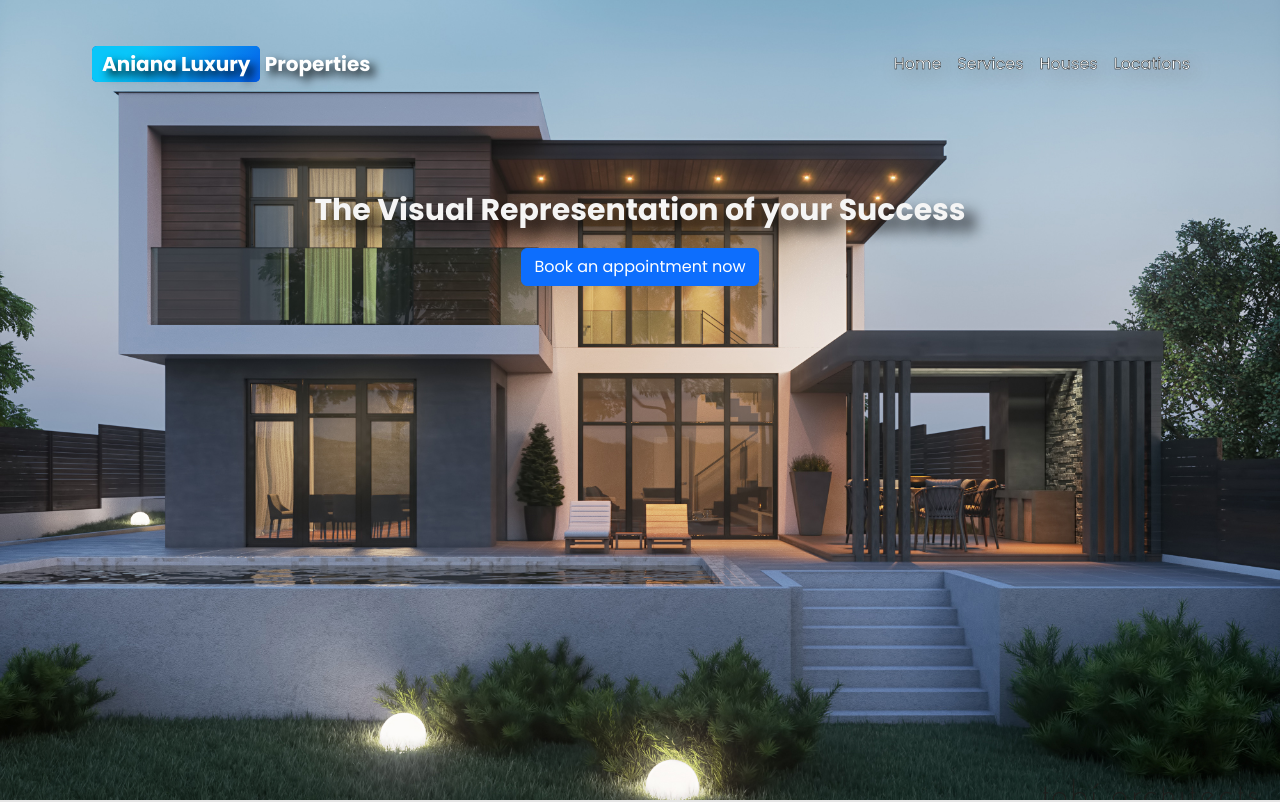
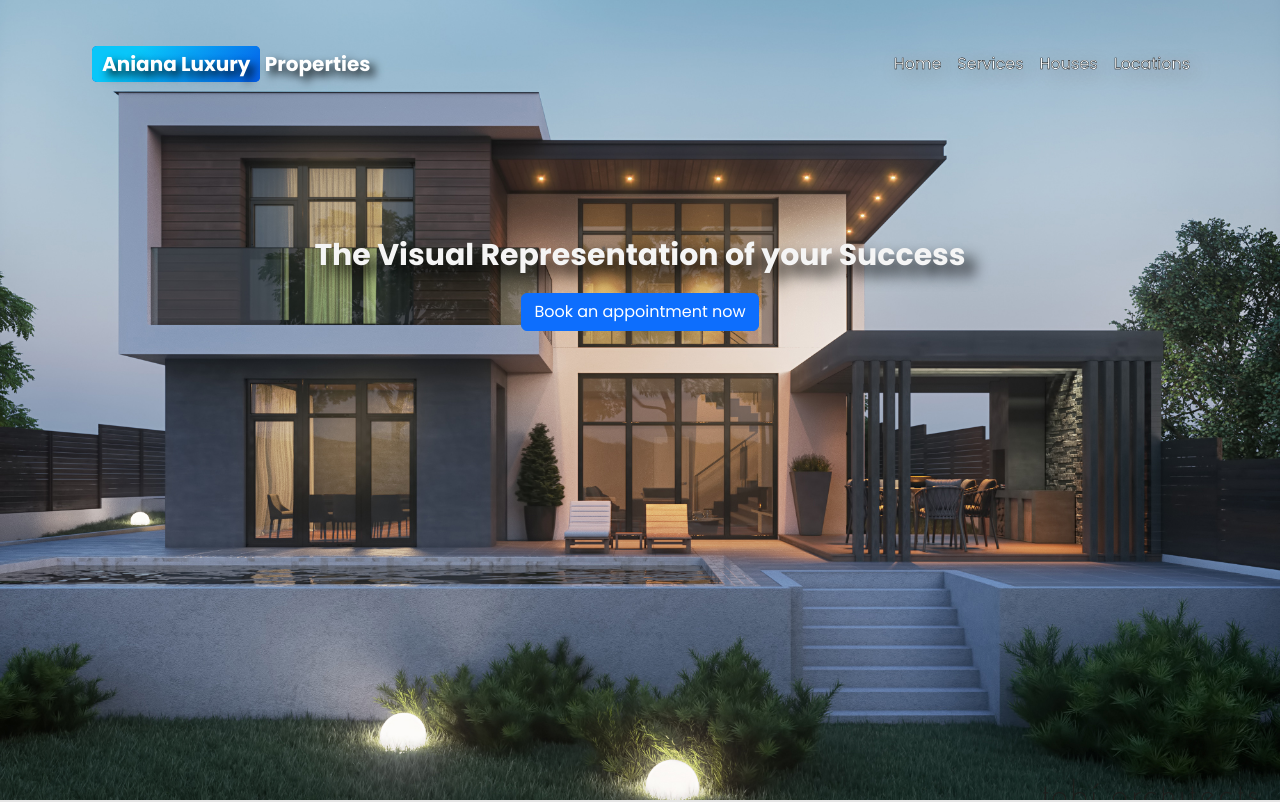
Before and after one commit to AndreJarl/anianaluxury.github.io, a plain HTML site: page index.html in a window 1280 px wide. Shown: the top 802 px of the page. Drawn offline with nearby package versions, Linux system fonts and the light colour scheme; files whose address does not match are found by name.

Commit message:
Update index.css

```diff
--- a/index.css
+++ b/index.css
@@ -74,7 +74,7 @@ background-image: linear-gradient(315deg, #045de9 0%, #09c6f9 74%);
 				color:whitesmoke;
 				text-align: center;
 				font-weight: bolder;
-				margin-top: 2em;
+				margin-top: 3.5em;
 				margin-right: 1em;
 				margin-left: 1em;
 				margin-bottom: .5em;
```
